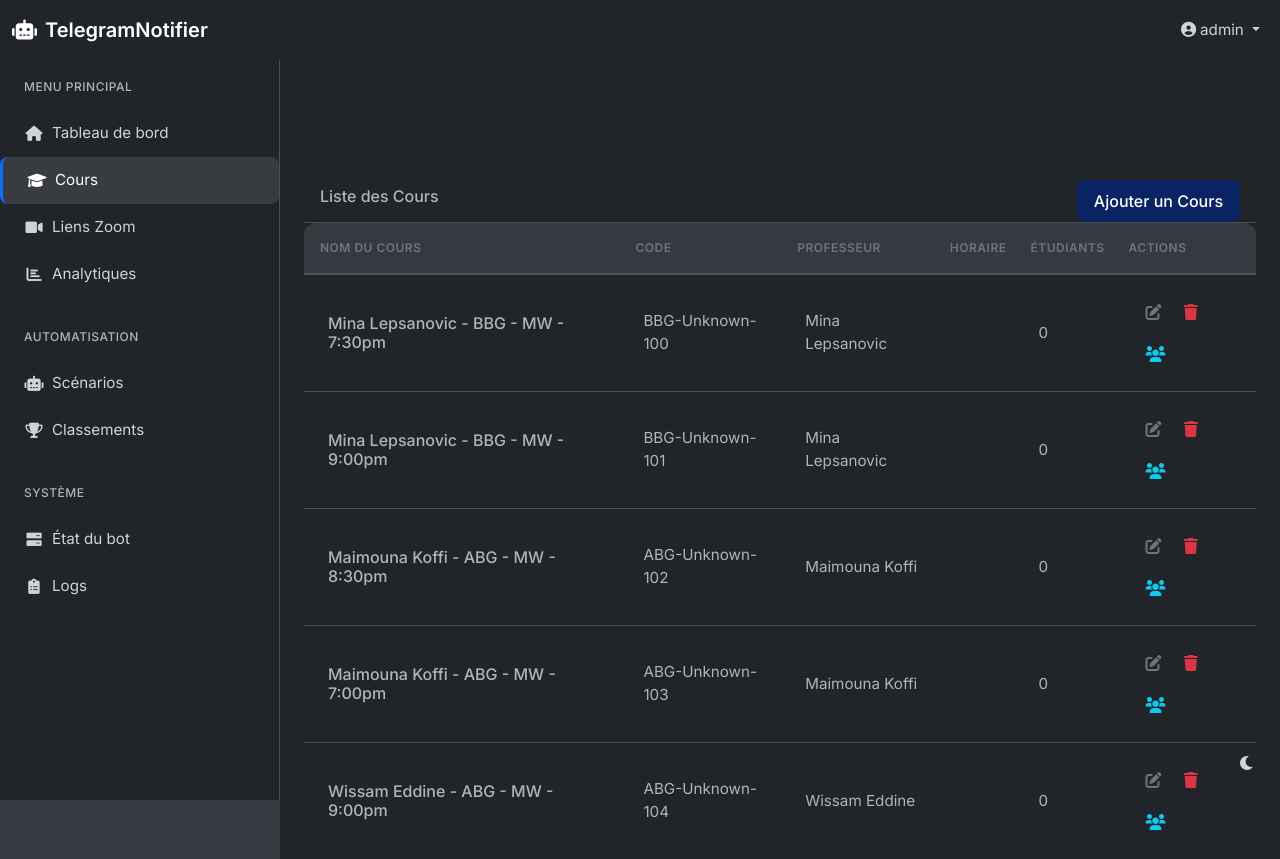
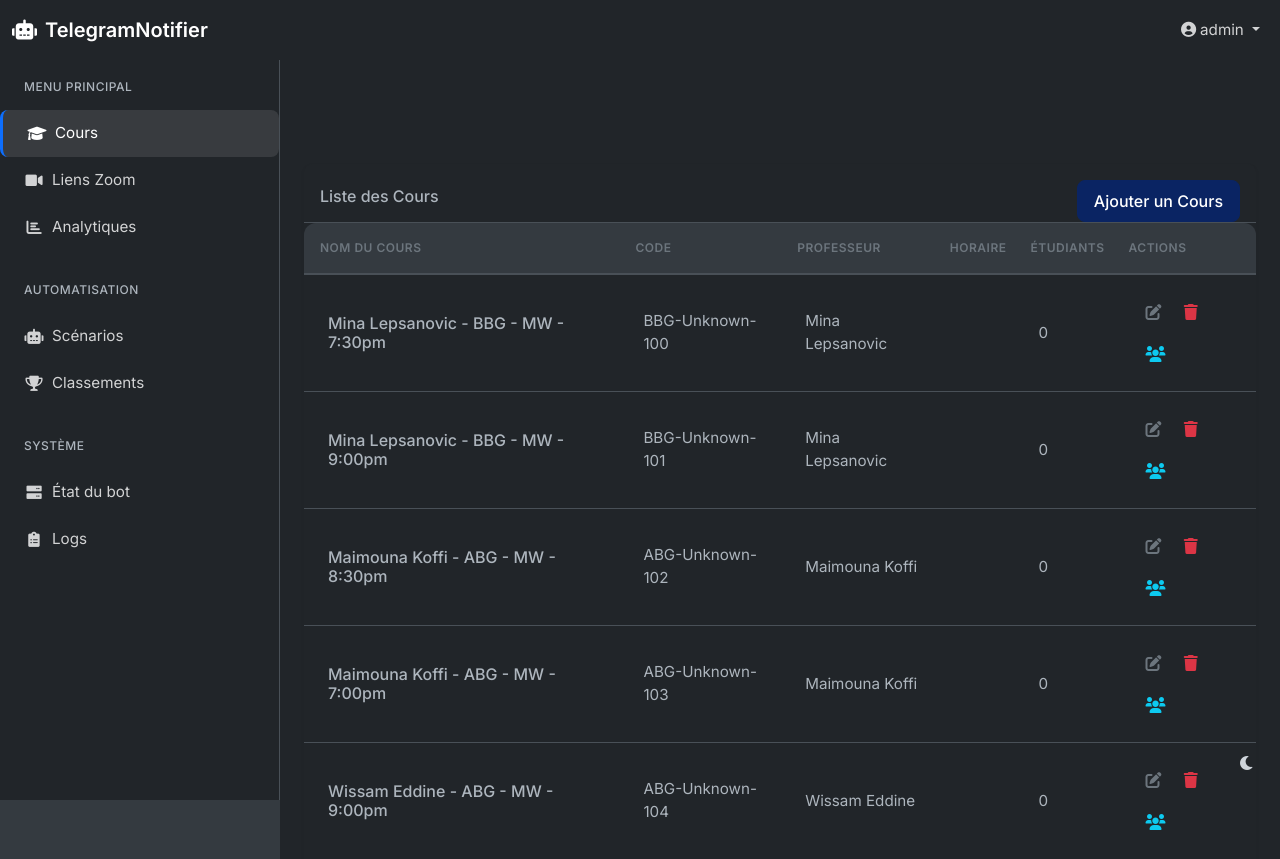
Before and after one commit to cedricarlos07/TelegramNotifier, a Flask app: page /courses in a window 1280 px wide. Shown: the top 859 px of the page. Run offline with Flask 3, Linux system fonts and the light colour scheme; a user stored in the database is signed in; some libraries are stand-ins or nearby versions.

Commit message:
Modification des templates pour utiliser la route courses au lieu de dashboard

```diff
--- a/templates/index.html
+++ b/templates/index.html
@@ -9,7 +9,7 @@
             <h1 class="display-4 mb-4">Bienvenue sur TelegramNotifier</h1>
             <p class="lead mb-4">Votre plateforme de gestion des notifications Telegram pour les cours en ligne.</p>
             {% if current_user.is_authenticated %}
-                <a href="{{ url_for('main.dashboard') }}" class="btn btn-primary btn-lg">Accéder au tableau de bord</a>
+                <a href="{{ url_for('main.courses') }}" class="btn btn-primary btn-lg">Accéder aux cours</a>
             {% else %}
                 <a href="{{ url_for('main.login') }}" class="btn btn-primary btn-lg">Se connecter</a>
             {% endif %}
--- a/templates/layout.html
+++ b/templates/layout.html
@@ -24,7 +24,7 @@
     <!-- Navbar -->
     <nav class="navbar navbar-expand-lg navbar-dark bg-dark sticky-top">
         <div class="container-fluid">
-            <a class="navbar-brand" href="{{ url_for('main.dashboard') }}">
+            <a class="navbar-brand" href="{{ url_for('main.courses') }}">
                 <i class="fas fa-robot me-2"></i>TelegramNotifier
             </a>
 
@@ -57,11 +57,6 @@
             <div class="sidebar-section">
                 <h6 class="sidebar-heading">Menu principal</h6>
                 <ul class="nav flex-column">
-                    <li class="nav-item">
-                        <a class="nav-link {% if request.endpoint == 'main.dashboard' %}active{% endif %}" href="{{ url_for('main.dashboard') }}">
-                            <i class="fas fa-home me-2"></i>Tableau de bord
-                        </a>
-                    </li>
                     <li class="nav-item">
                         <a class="nav-link {% if request.endpoint == 'main.courses' %}active{% endif %}" href="{{ url_for('main.courses') }}">
                             <i class="fas fa-graduation-cap me-2"></i>Cours
@@ -125,10 +120,6 @@
 
     <!-- Mobile navigation -->
     <div class="mobile-nav">
-        <a href="{{ url_for('main.dashboard') }}" class="nav-item {% if request.endpoint == 'main.dashboard' %}active{% endif %}">
-            <i class="fas fa-home"></i>
-            <span>Accueil</span>
-        </a>
         <a href="{{ url_for('main.courses') }}" class="nav-item {% if request.endpoint == 'main.courses' %}active{% endif %}">
             <i class="fas fa-graduation-cap"></i>
             <span>Cours</span>
```
